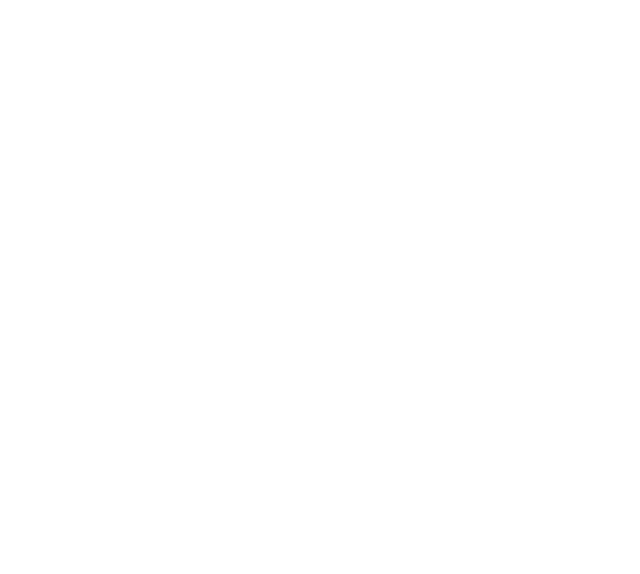
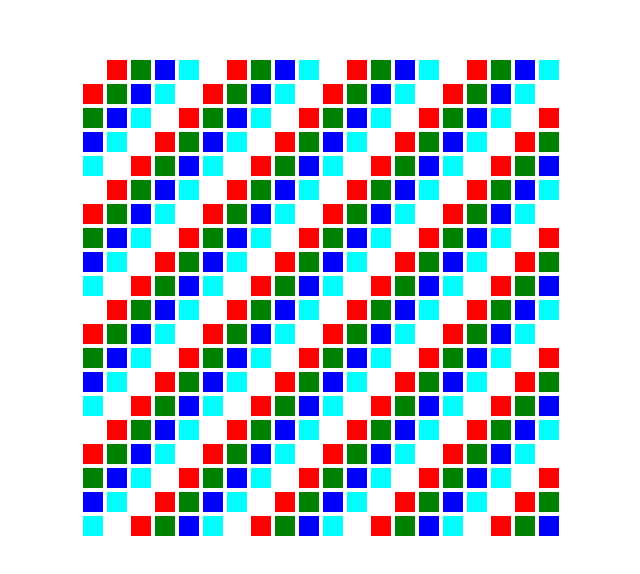
Before and after one commit to Tesser3kt/tetris, a React (Create React App) app: page / in a window 1280 px wide. Shown: the part 102-676 px from the top of the page, without its empty margins (357-997 px from the left). Built offline with nearby package versions, Linux system fonts and the light colour scheme.

Commit message:
k3jgbk34jfbk

```diff
--- a/src/components/Grid.tsx
+++ b/src/components/Grid.tsx
@@ -33,7 +33,11 @@
               className="grid-cell-container"
               style={cellStyle}
             >
-              <GridCell row={rowIndex} col={colIndex} color={0} />
+              <GridCell
+                row={rowIndex}
+                col={colIndex}
+                color={(rowIndex + colIndex) % 5}
+              />
             </div>
           );
         })
--- a/src/components/GridCell.tsx
+++ b/src/components/GridCell.tsx
@@ -5,12 +5,13 @@
 }
 
 const GridCell = ({ col, row, color }: GridCellProps) => {
-  const colors = ["red"];
+  const colors = ["white", "red", "green", "blue", "cyan"];
 
   return (
     <div
-      className={`min-w-full min-h-full bg-${colors[color]}-500/50`}
+      className="min-w-full min-h-full"
       id={`cell-${row}-${col}`}
+      style={{ backgroundColor: colors[color] }}
     ></div>
   );
 };
--- a/tailwind.config.js
+++ b/tailwind.config.js
@@ -1,7 +1,15 @@
 /** @type {import('tailwindcss').Config} */
+const colors = require("tailwindcss/colors");
 module.exports = {
   content: ["./src/**/*.{js,jsx,ts,tsx}"],
   theme: {
+    colors: {
+      red: colors.red,
+      green: colors.green,
+      blue: colors.blue,
+      white: colors.white,
+      cyan: colors.cyan,
+    },
     extend: {},
   },
   plugins: [],
```
